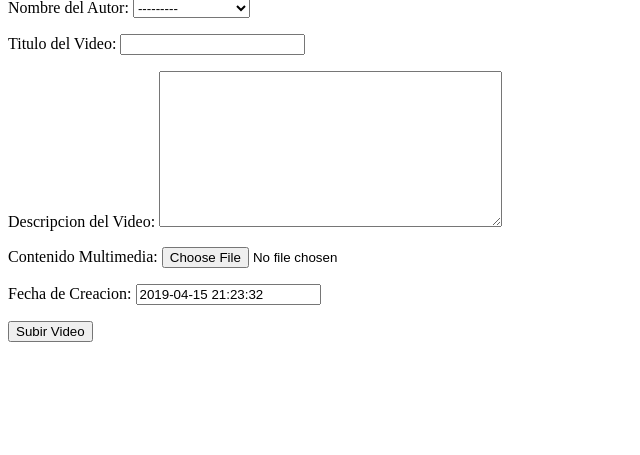
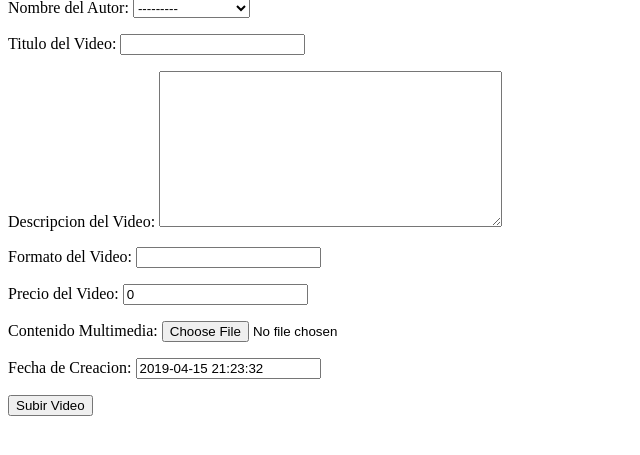
Before and after one commit to IngSw201910/ZonaCultura, a Django app: page /SubirContenidoMultimedia in a window 1280 px wide. Shown: the part 115-570 px from the top of the page, without its empty margins (0-640 px from the left). Run offline with Django 3.2, Linux system fonts and the light colour scheme; data comes from the database, SQL or seed files in the repository; both versions use the stored data as it was after the commit.

Commit message:
subir y mostrar videos

```diff
--- a/Codigo/homePage/forms.py
+++ b/Codigo/homePage/forms.py
@@ -120,6 +120,8 @@ class contenidoMultimediaForm(ModelForm):
 		'user',
 		'title',
 		'descripcion',
+		'formato',
+		'precioV',
 		'clip',
 		'fecha',
 		]
@@ -127,6 +129,8 @@ class contenidoMultimediaForm(ModelForm):
 		'user': 'Nombre del Autor',
 		'title': 'Titulo del Video',
 		'descripcion':'Descripcion del Video',
+		'formato':'Formato del Video',
+		'precioV':'Precio del Video',
 		'clip':'Contenido Multimedia',
 		'fecha': 'Fecha de Creacion',
 		}
--- a/Codigo/homePage/models.py
+++ b/Codigo/homePage/models.py
@@ -91,6 +91,8 @@ class contenidoMultimedia(models.Model):
 	user=models.ForeignKey(User,on_delete=models.SET_NULL, null=True)
 	title=models.CharField(max_length=50)
 	descripcion=models.TextField(max_length=150)
+	formato=models.CharField(max_length=20,blank=True)
+	precioV=models.IntegerField(default=0)
 	clip=models.FileField(upload_to='media/video')
 	fecha=models.DateTimeField(default=timezone.now)
 
--- a/Codigo/homePage/templates/CarritoVista.html
+++ b/Codigo/homePage/templates/CarritoVista.html
@@ -63,11 +63,14 @@
 						<p><font face="Trebuchet MS" size="4">Nombre Obra literaria:  </font> <font face="Trebuchet MS"  color="046C4F" size="3">{{Libro.Titulo}}</font></p>
 						<p><font face="Trebuchet MS" size="4">Precio:  </font>  <font face="Trebuchet MS" color="046C4F" size="3">{{Libro.PrecioLibro}}</font></p>
 						{%endfor%}
+						<form>
+
+						</form>
 						<p><font face="Trebuchet MS" size="4">Total:  </font><font face="Trebuchet MS"  color="046C4F" size="3">{{Subtotal}}</font></p>
 						<form method="get">
 							{% csrf_token %}
   							<input type="submit" value="Realizar Compra" name="carrito" id="ii2">
-
+							<input type="submit" value="Borrar" name="borrar" id="ii1">
 						</form>
 				</div>
 			</div>
--- a/Codigo/homePage/templates/HomePage.html
+++ b/Codigo/homePage/templates/HomePage.html
@@ -55,7 +55,7 @@
             <button type="button" class="btn btn-primary"><a href="CatalogoLibros">Obras Literarias</a></button>
             <button type="button" class="btn btn-primary">Pinturas</button>
             <button type="button" class="btn btn-primary">Esculturas</button>
-            <button type="button" class="btn btn-primary">Multimedia</button>
+            <button type="button" class="btn btn-primary"><a href="CatalogoMultimedia">Multimedia</a></button>
             <button type="button" class="btn btn-primary">Artistas</button>
           </div>
       </div>
--- a/Codigo/homePage/templates/catalogolibros.html
+++ b/Codigo/homePage/templates/catalogolibros.html
@@ -55,7 +55,7 @@
             <button type="button" class="btn btn-primary"><a href="CatalogoLibros">Obras Literarias</a></button>
             <button type="button" class="btn btn-primary">Pinturas</button>
             <button type="button" class="btn btn-primary">Esculturas</button>
-            <button type="button" class="btn btn-primary">Multimedia</button>
+            <button type="button" class="btn btn-primary"><a href="CatalogoMultimedia">Multimedia</a></button>
             <button type="button" class="btn btn-primary">Artistas</button>
           </div>
       </div>
--- a/Codigo/homePage/urls.py
+++ b/Codigo/homePage/urls.py
@@ -10,6 +10,7 @@ urlpatterns=[
 	url(r'^Registro$', views.registro_view, name='JaveCultura Registro Page'),
 	url(r'^HomePage$', views.homePage_view, name='Home Page'),
 	url(r'^CatalogoLibros$',views.libros_view, name='catalogo libros'),
+	url(r'^CatalogoMultimedia$',views.multimedia_view, name='catalogo Videos'),
 	url(r'^Perfil$',views.perfil_view,name='perfil'),
 	url(r'^CompraCredito$', views.comprarCredito_view, name='comprar credito'),
 	url(r'^SubirObra$', views.subirObra_view, name='Seleccion de tipo de Obra'),
@@ -21,6 +22,7 @@ urlpatterns=[
 	url(r'^SubirObra/SubirContenidoLiterario$', views.subirObraLiteraria_view, name='Subir contenido literario'),
 	url(r'^SubirContenidoMultimedia$',views.SubirContenidoMultimedia_view,name='Subir contenido multimedia'),
 	path('VistaUsuario/Usuario/<int:primaryKey>', views.mostrarUsuario),
+	path('Producto/ContenidoMultimedia/<int:primaryKey>', views.mostrarMultimedia),
 	path('Producto/ContenidoLiterario/<int:primaryKey>', views.mostrarObraLiteraria),
 	path('VistaUsuario/Usuario/Donacion/<int:primaryKey>', views.Donacion_view)
 # Create your views here.
--- a/Codigo/homePage/views.py
+++ b/Codigo/homePage/views.py
@@ -12,6 +12,7 @@ from homePage.models import Donacion
 from homePage.models import Compradores
 from homePage.models import infousuario
 from homePage.models import infoTarjeta
+from homePage.models import contenidoMultimedia
 from homePage.forms import RegistroForm
 from homePage.forms import logInForm
 from homePage.forms import contenidoLiterarioForm
@@ -82,6 +83,12 @@ def libros_view(request):
 	return render(request, 'catalogolibros.html',contexto)
 
 @login_required(login_url='/')
+def multimedia_view(request):
+	videos=contenidoMultimedia.objects.all()
+	contexto={'videos':videos}
+	return render(request,'catalogoMultimedia.html',contexto)
+
+@login_required(login_url='/')
 def subirObra_view (request):
 	return render(request,'SubirObra.html');
 
@@ -126,10 +133,11 @@ def mostrarObraLiteraria(request,primaryKey):
 			#print("Usuario:",infousuario.objects.get(user=request.user).id)
 	except:
 		raise Http404
-
-
-
 	return render(request, 'mostrarContentidoLiterario.html' ,{'Libro':Libro})
+@login_required(login_url='/')
+def mostrarMultimedia(request,primaryKey):
+	video=contenidoMultimedia.objects.get(pk=primaryKey)
+	return render(request,'mostrarContentidoMultimedia.html',{'video':video})
 
 @login_required(login_url='/')
 def comprarCredito_view(request):
@@ -206,6 +214,10 @@ def carrito_view(request):
 				return redirect('/CarritoVista')
 			else:
 				return redirect('/CompraCredito')#pagina para comprar credito
+	elif request.GET.get('borrar'):
+		for item in carri:
+			item.delete()
+		libros=[]
 	else:
 		for libro in libros:
 			aux="Libro"+str(libro.pk)
```
Also changed, not shown: Codigo/homePage/static/css/paginahome.css (+7 -1 lines), Codigo/db.sqlite3.
